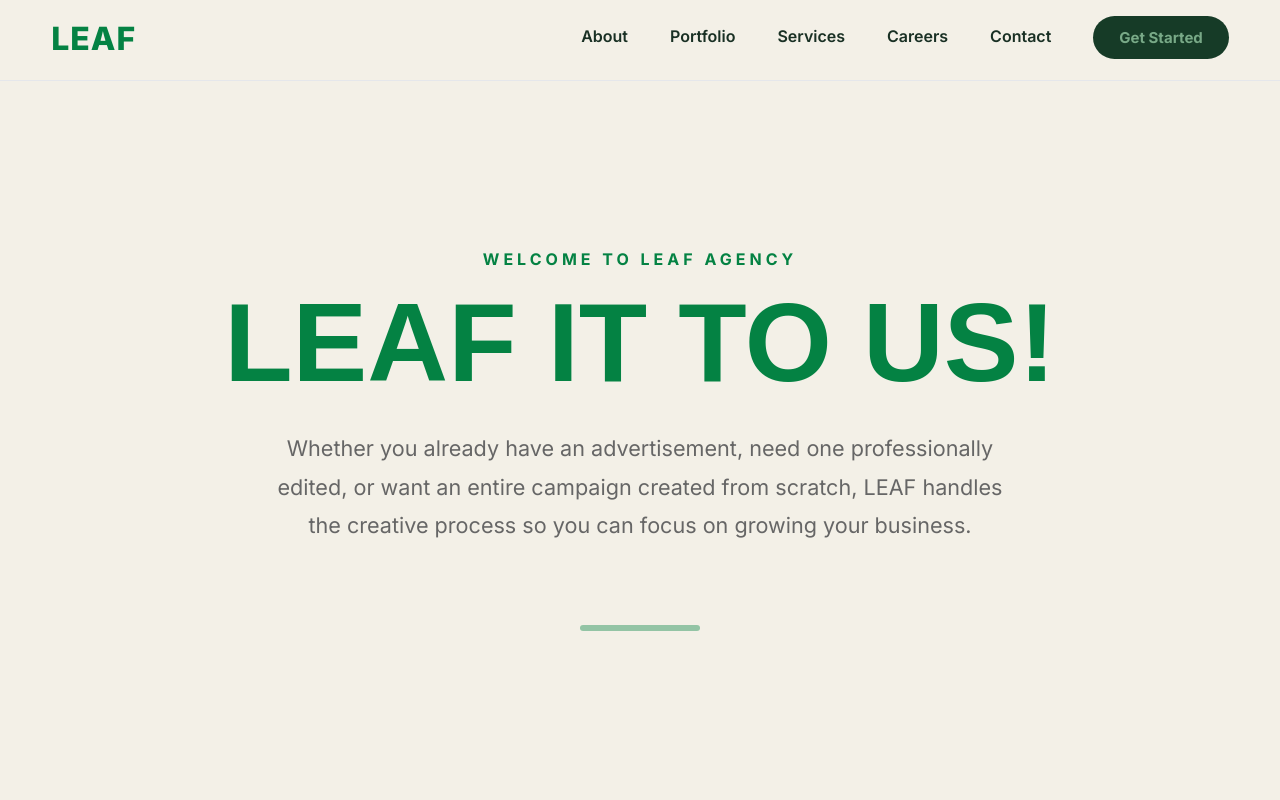
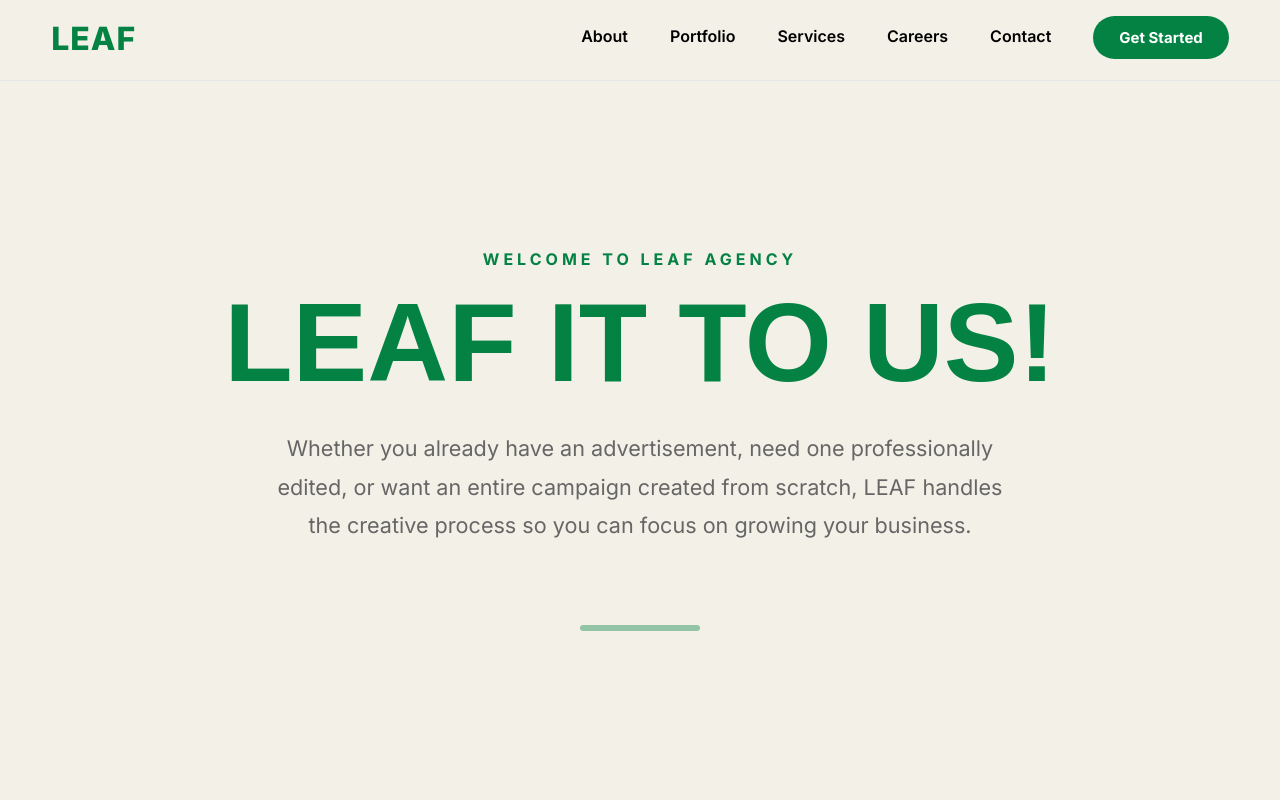
Before and after one commit to TheLeafAgency/The-LEAF-Agency, a Next.js app: page / in a window 1280 px wide. In both pictures the pointer is over the link "Get Started". Shown: the top 800 px of the page. Built offline with nearby package versions, Linux system fonts and the light colour scheme.

Commit message:
Use Eden Green for green branding and navbar hover

```diff
--- a/app/globals.css
+++ b/app/globals.css
@@ -6,6 +6,7 @@
   --leaf-green-mid: #2F6B45;
   --leaf-green-dark: #1F4F32;
   --leaf-green-deep: #163B27;
+  --leaf-eden-green: #048243;
   --leaf-cream: #F4E8D5;
   --leaf-white-chocolate: #F7F0E6;
   --leaf-white-dove: #F3F0E7;
@@ -54,10 +55,8 @@ section {
 .gradient-text {
   background: linear-gradient(
     90deg,
-    var(--leaf-green-deep),
-    var(--leaf-green),
-    var(--leaf-green-light),
-    var(--leaf-green-dark)
+    var(--leaf-eden-green),
+    var(--leaf-eden-green)
   );
   -webkit-background-clip: text;
   -webkit-text-fill-color: transparent;
@@ -72,26 +71,26 @@ section {
 }
 
 .primary-btn {
-  background: var(--leaf-green-dark);
+  background: var(--leaf-eden-green);
   color: white;
 }
 
 .primary-btn:hover {
   transform: translateY(-3px);
-  background: var(--leaf-green-deep);
-  color: var(--leaf-green-light);
+  background: var(--leaf-eden-green);
+  color: white;
 }
 
 .secondary-btn {
   background: transparent;
-  border: 2px solid var(--leaf-green);
-  color: var(--leaf-green-deep);
+  border: 2px solid var(--leaf-eden-green);
+  color: var(--leaf-eden-green);
 }
 
 .secondary-btn:hover {
-  background: var(--leaf-green-dark);
-  border-color: var(--leaf-green-dark);
-  color: var(--leaf-green-light);
+  background: var(--leaf-eden-green);
+  border-color: var(--leaf-eden-green);
+  color: white;
 }
 
 .service-card {
@@ -103,7 +102,7 @@ section {
 }
 
 .service-card:hover {
-  border-color: var(--leaf-green);
+  border-color: var(--leaf-eden-green);
   transform: translateY(-10px);
   box-shadow: 0px 20px 40px rgba(22,59,39,.12);
 }
@@ -123,7 +122,7 @@ section {
 .nav-link {
   display: inline-block;
   font-weight: 600;
-  color: var(--leaf-text);
+  color: #000000;
   text-decoration: none;
   border-bottom: 2px solid transparent;
   padding-bottom: 6px;
@@ -131,11 +130,11 @@ section {
 }
 
 .nav-link:hover {
-  color: var(--leaf-text);
-  border-bottom-color: var(--leaf-green-dark);
+  color: var(--leaf-eden-green);
+  border-bottom-color: var(--leaf-eden-green);
 }
 
 .leaf-logo:hover {
-  color: var(--leaf-green-light) !important;
-  border-bottom-color: var(--leaf-green-light) !important;
+  color: var(--leaf-eden-green) !important;
+  border-bottom-color: var(--leaf-eden-green) !important;
 }
```
